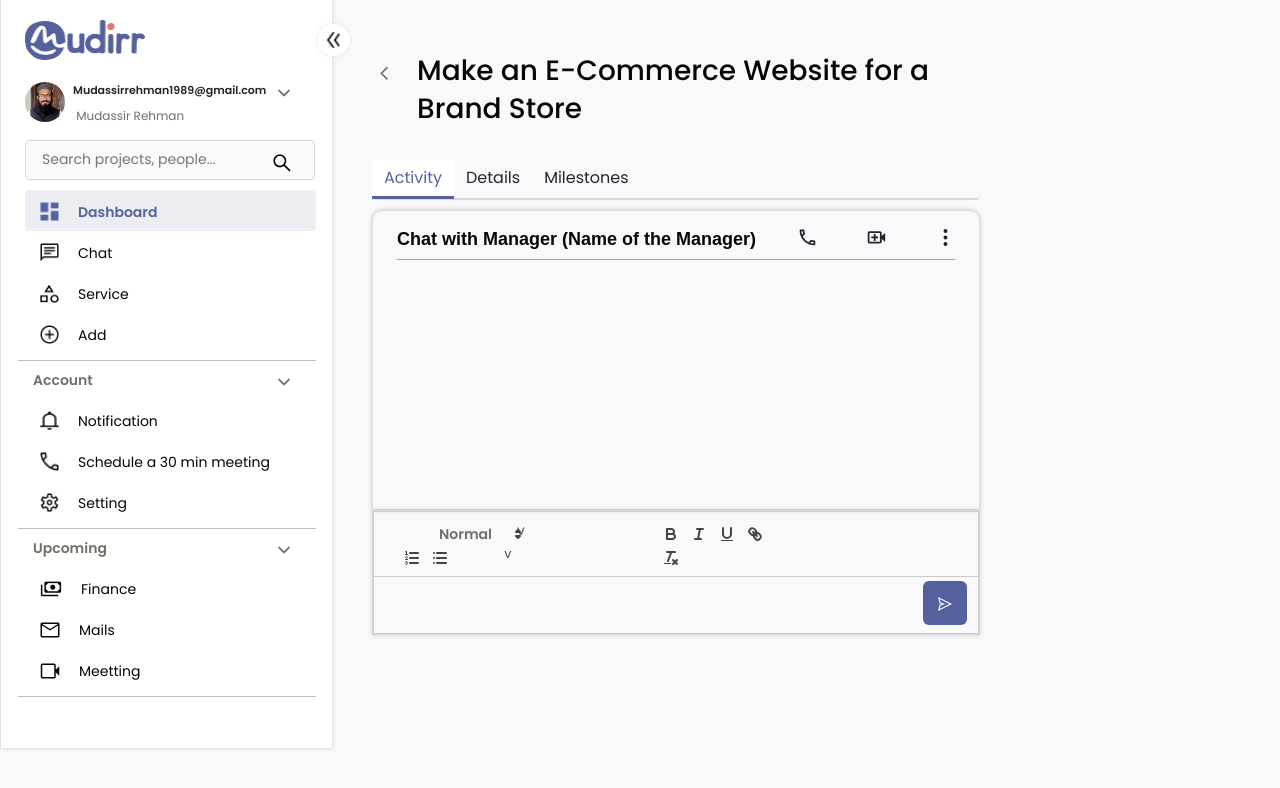
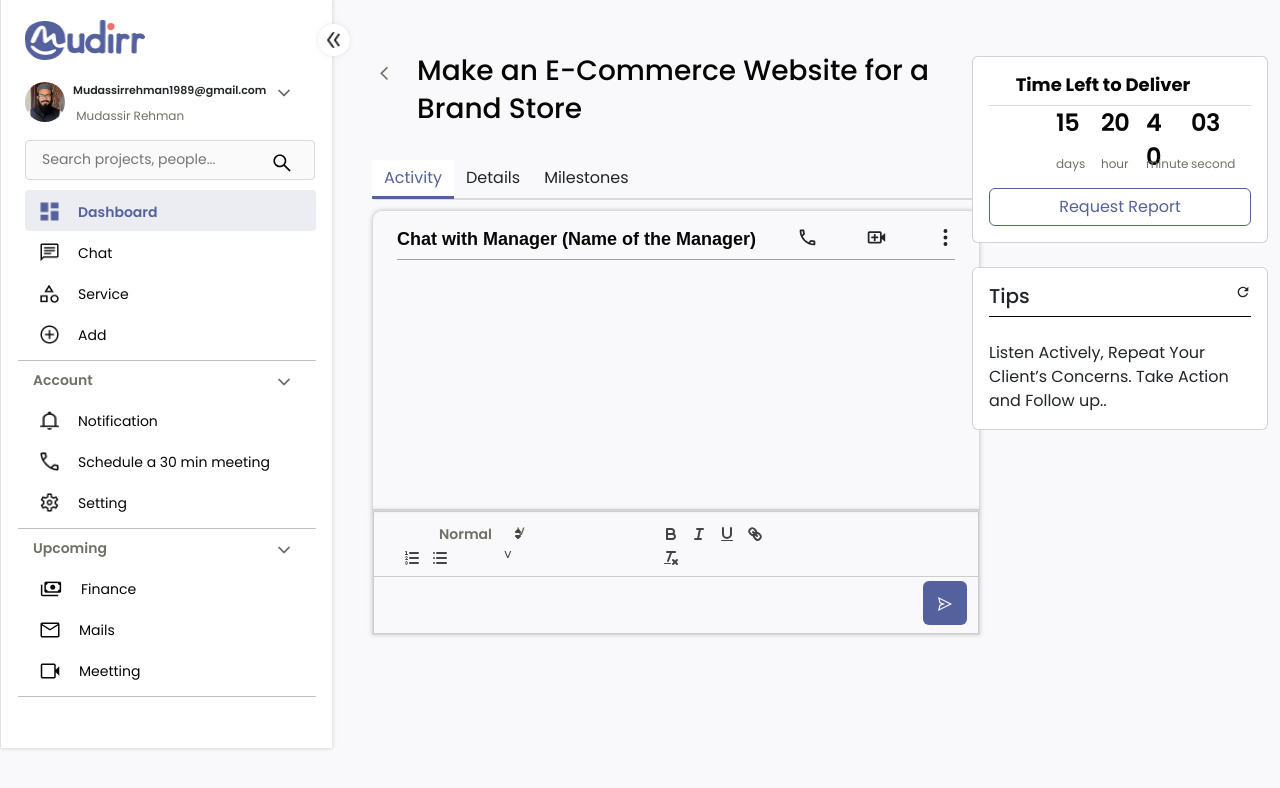
Before and after one commit to Mudassirrahman/mudirr-dashboard, a React (Create React App) app: page /manage-project in a window 1280 px wide. Shown: the top 788 px of the page. Built offline with nearby package versions, Linux system fonts and the light colour scheme; a web font is replaced by a local one.

Commit message:
comments removed from code

```diff
--- a/src/components/manageProject/ManageProject.jsx
+++ b/src/components/manageProject/ManageProject.jsx
@@ -121,8 +121,8 @@ function ManageProject() {
           className="col-3 position-absolute end-0 top-0 "
           style={{ marginTop: "56px" }}
         >
-          {/* <CountDownTimer /> */}
-          {/* <div className="card" style={{ marginTop: "24px" }}>
+          <CountDownTimer />
+          <div className="card" style={{ marginTop: "24px" }}>
             <div className="card-body">
               <div
                 className="d-flex justify-content-between"
@@ -136,7 +136,7 @@ function ManageProject() {
                 Follow up..
               </p>
             </div>
-          </div> */}
+          </div>
           {/* <div
             className="card"
             style={{
```
